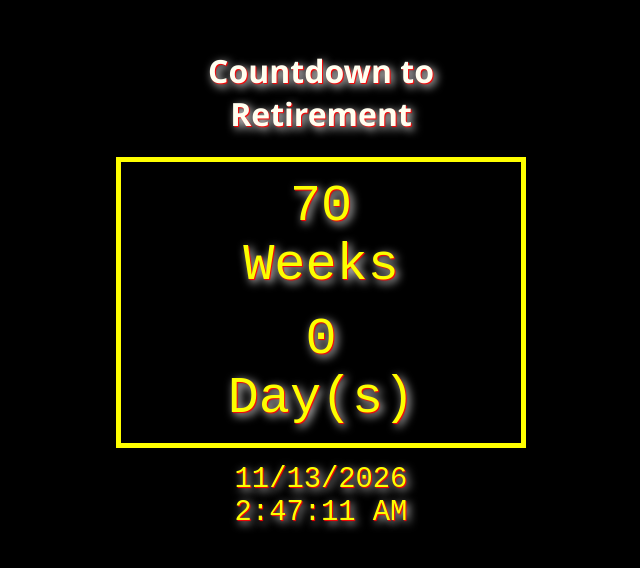
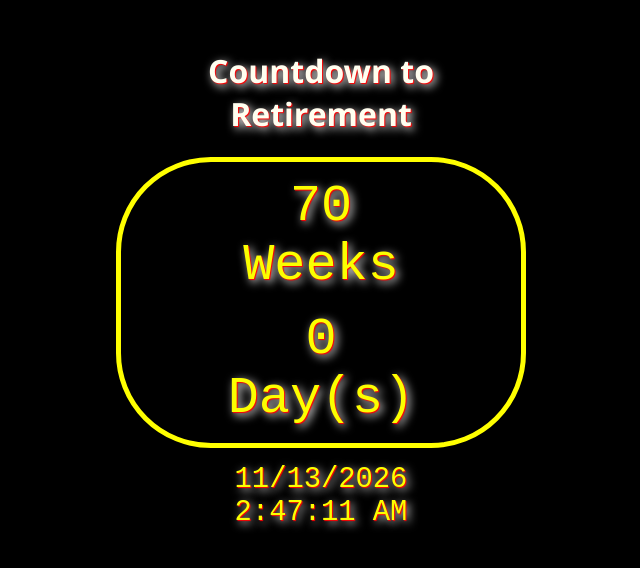
Before and after one commit to EmmsOrIvy/countdown, a plain HTML site: page index.html in a window 1280 px wide. Shown: the whole page, without its empty margins (319-959 px from the left). Drawn offline with Linux system fonts and the light colour scheme.

Commit message:
Update style.css

```diff
--- a/style.css
+++ b/style.css
@@ -26,7 +26,7 @@ h1 {
 
 div#clock {
   border: 5px solid yellow;
-  border-radius: 80;
+  border-radius: 95px;
   width: 400px;
 }
 div {
```
